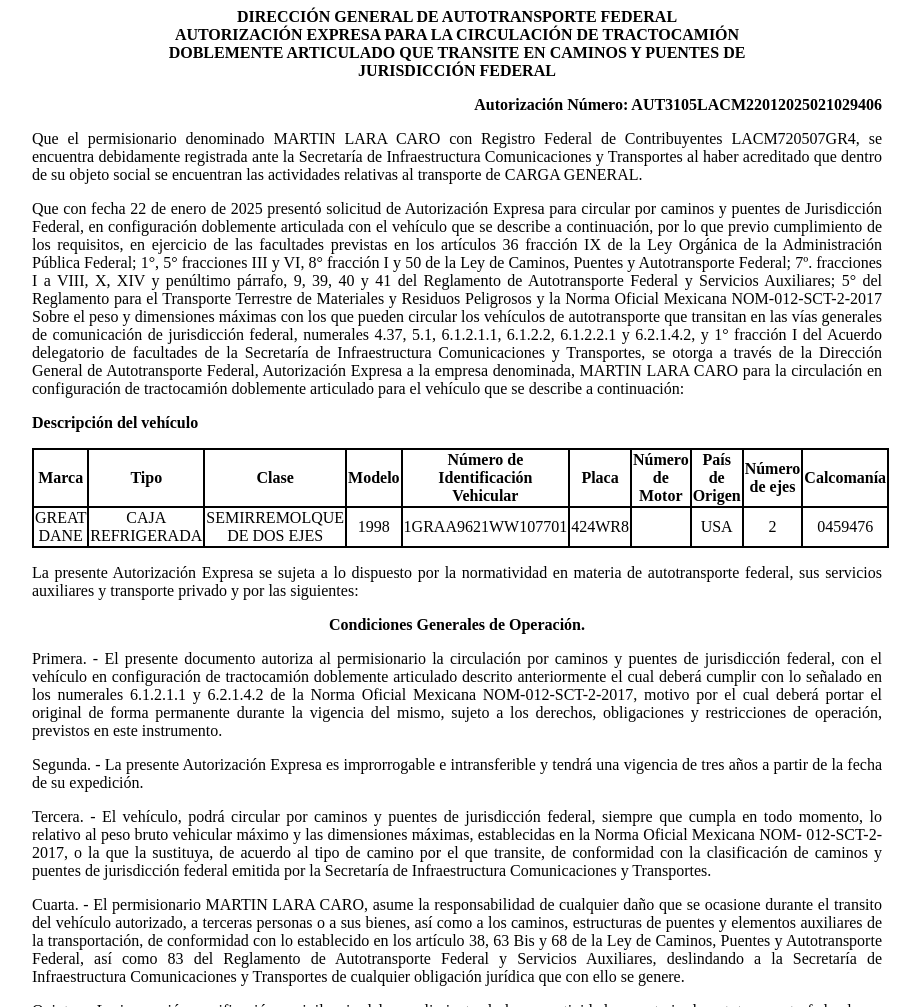
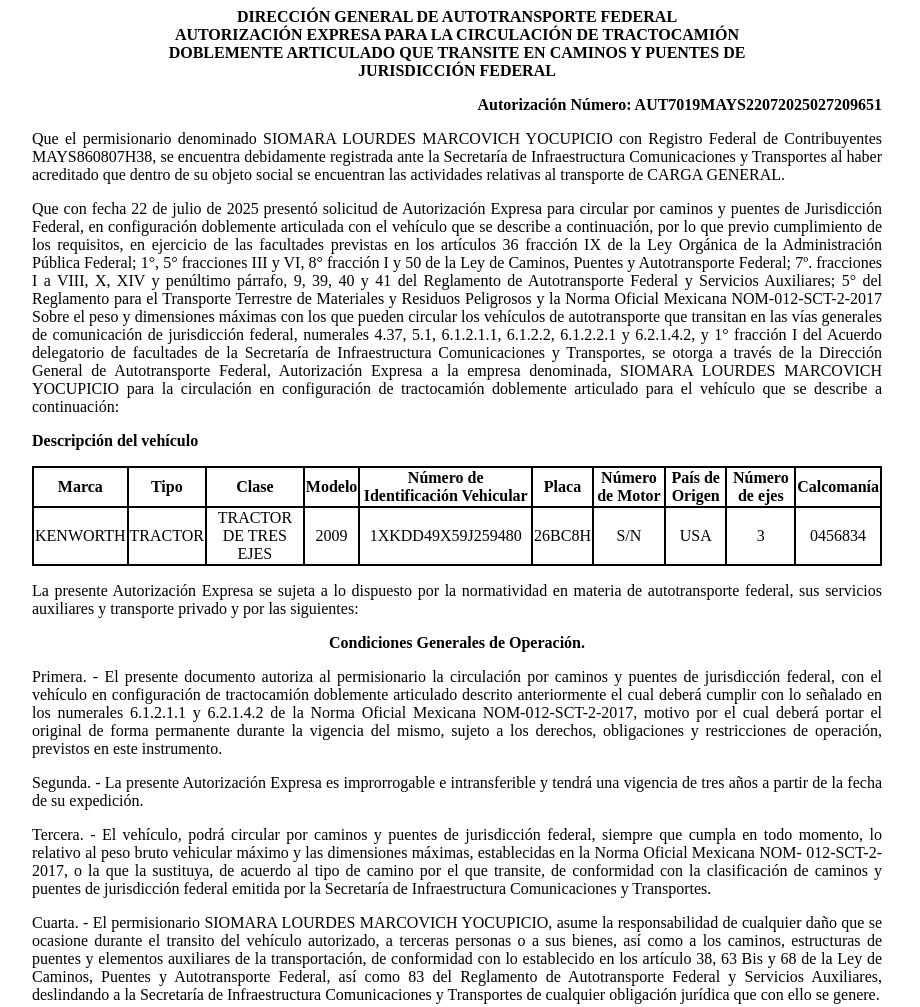
Before and after one commit to app-sct1/ConsultaAutDobleRemolque-folio-0270009, a plain HTML site: page index.html in a window 1280 px wide. Shown: the top 1007 px of the page, without its empty margins (183-1103 px from the left). Drawn offline with Linux system fonts and the light colour scheme.

Commit message:
index.hmtl

```diff
--- a/index.html
+++ b/index.html
@@ -75,11 +75,11 @@
 						<p class="sinMargen">DOBLEMENTE ARTICULADO QUE TRANSITE EN CAMINOS Y PUENTES DE</p>
 						<p class="sinMargen">JURISDICCIÓN FEDERAL</p>
 					</div>
-<p class="derechaNegro">Autorización Número: AUT3105LACM22012025021029406</p>
+<p class="derechaNegro">Autorización Número: AUT7019MAYS22072025027209651</p>
 
 					<p class="justificado">Que el permisionario denominado
-						MARTIN LARA CARO con Registro Federal de
-						Contribuyentes LACM720507GR4, se encuentra
+						SIOMARA LOURDES MARCOVICH YOCUPICIO con Registro Federal de
+						Contribuyentes MAYS860807H38, se encuentra
 						debidamente registrada ante la Secretaría de Infraestructura
 						Comunicaciones y Transportes al haber acreditado que dentro de su
 						objeto social se encuentran las actividades relativas al
@@ -87,7 +87,7 @@
 
 
 					<p class="justificado">Que con fecha 22 de
-						enero de 2025 presentó
+						julio de 2025 presentó
 						solicitud de Autorización Expresa para circular por caminos y
 						puentes de Jurisdicción Federal, en configuración doblemente
 						articulada con el vehículo que se describe a continuación, por lo
@@ -107,7 +107,7 @@
 						facultades de la Secretaría de Infraestructura Comunicaciones y
 						Transportes, se otorga a través de la
 						Dirección General de Autotransporte Federal, Autorización Expresa a la
-						empresa denominada, MARTIN LARA CARO para la
+						empresa denominada, SIOMARA LOURDES MARCOVICH YOCUPICIO para la
 						circulación en configuración de tractocamión doblemente articulado
 						para el vehículo que se describe a continuación:</p>
 
@@ -128,16 +128,16 @@
 							<th class="borde">Calcomanía</th>
 						</tr>
 						<tr class="borde">
-							<td class="borde">GREAT DANE</td>
-							<td class="borde">CAJA REFRIGERADA</td>
-							<td class="borde">SEMIRREMOLQUE DE DOS EJES</td>
-							<td class="borde">1998</td>
-							<td class="borde">1GRAA9621WW107701</td>
-							<td class="borde">424WR8</td>
-							<td class="borde"></td>
+							<td class="borde">KENWORTH</td>
+							<td class="borde">TRACTOR</td>
+							<td class="borde">TRACTOR DE TRES EJES</td>
+							<td class="borde">2009</td>
+							<td class="borde">1XKDD49X59J259480</td>
+							<td class="borde">26BC8H</td>
+							<td class="borde">S/N</td>
 							<td class="borde">USA</td>
-							<td class="borde">2</td>
-							<td class="borde">0459476</td>
+							<td class="borde">3</td>
+							<td class="borde">0456834</td>
 						</tr>
 
 					</tbody></table>
@@ -175,7 +175,7 @@
 						Secretaría de Infraestructura Comunicaciones y Transportes.</p>
 
 					<p class="justificado">Cuarta. - El permisionario
-						MARTIN LARA CARO, asume la responsabilidad de
+						SIOMARA LOURDES MARCOVICH YOCUPICIO, asume la responsabilidad de
 						cualquier daño que se ocasione durante el transito del vehículo
 						autorizado, a terceras personas o a sus bienes, así como a los
 						caminos, estructuras de puentes y elementos auxiliares de la
```
